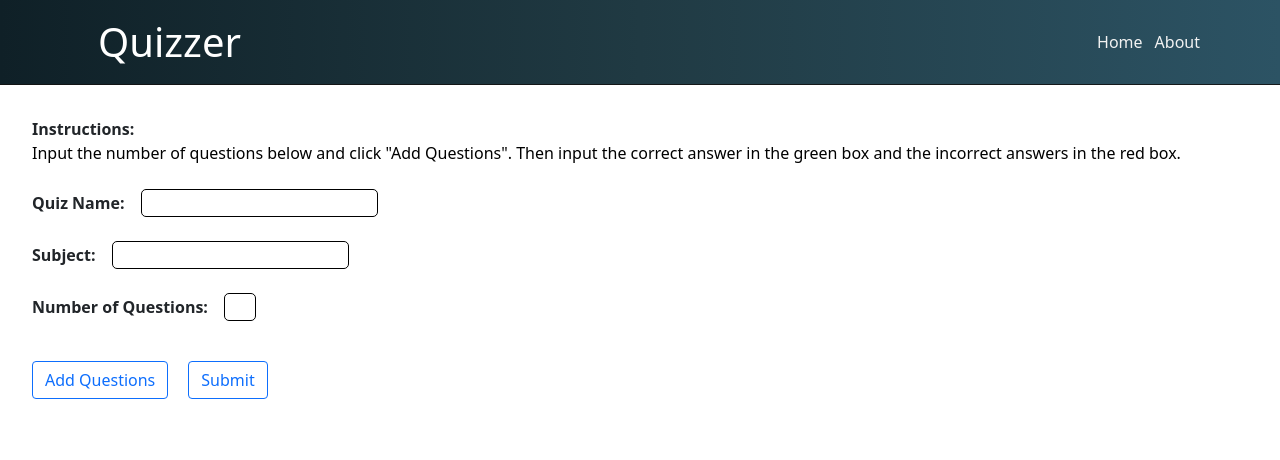
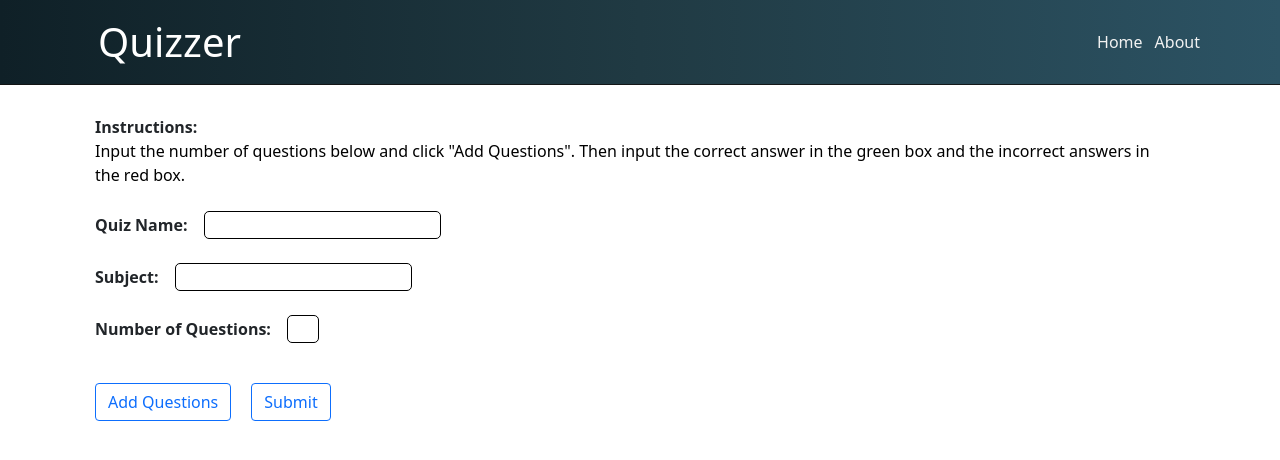
Before and after one commit to adke/Quiz_Application_OpenText_Fall-2022, a Next.js app in the folder frontend_nextjs/: page /addquiz in a window 1280 px wide. Shown: the top 460 px of the page. Built offline with nearby package versions, Linux system fonts and the light colour scheme.

Commit message:
Update AddQuiz Styling

```diff
--- a/frontend_nextjs/components/AddQuestions.js
+++ b/frontend_nextjs/components/AddQuestions.js
@@ -25,6 +25,7 @@ function AddQuestions() {
             var input = document.createElement("input");
             input.type = "text";
             input.className = "Qinput";
+            input.required = true;
             ul.appendChild(document.createElement("br"));
             ul.appendChild(input);                            // Question input
 
@@ -34,7 +35,7 @@ function AddQuestions() {
             for (let j = 0; j < 4; j++) {
                 var input = document.createElement("input");
                 input.type = "text";
-
+                input.required = true;
                 if (j == 0) {
                     input.className = "A_right_input";
                 } else {
@@ -71,11 +72,11 @@ function AddQuestions() {
             </div>
 
             <label>Quiz Name:</label>
-            <input type='text' />
+            <input type='text' required/>
 
             <br />
             <label>Subject:</label>
-            <input type='text' />
+            <input type='text' required/>
 
             <br />
             <label>Number of Questions:</label>
@@ -90,7 +91,6 @@ function AddQuestions() {
                 <button href='#' id='addButton' className="btn btn-outline-primary" onClick={addFields}>Add Questions</button>
                 <span />
                 <button type='submit' onClick={submitQuiz} className="btn btn-outline-primary">Submit</button>
-                {/* <input type='submit' className="btn btn-outline-primary" /> */}
             </div>
         </div>
     )
--- a/frontend_nextjs/pages/addquiz.js
+++ b/frontend_nextjs/pages/addquiz.js
@@ -12,8 +12,9 @@ export default function Addquiz() {
         <title>Quizzer</title>
       </Head>
       <Nav />
-      <AddQuestions />
-
+      <div className='secondary-main'>
+        <AddQuestions />
+      </div>
     </div>
   )
 }
--- a/frontend_nextjs/styles/AddQ.module.css
+++ b/frontend_nextjs/styles/AddQ.module.css
@@ -1,8 +1,7 @@
 
 
 .addq {
-    margin-left: 2rem;
-    margin-top: 2rem;
+    margin: 30px 80px;
 }
 .addq p {
     margin-right: 2rem;
```
